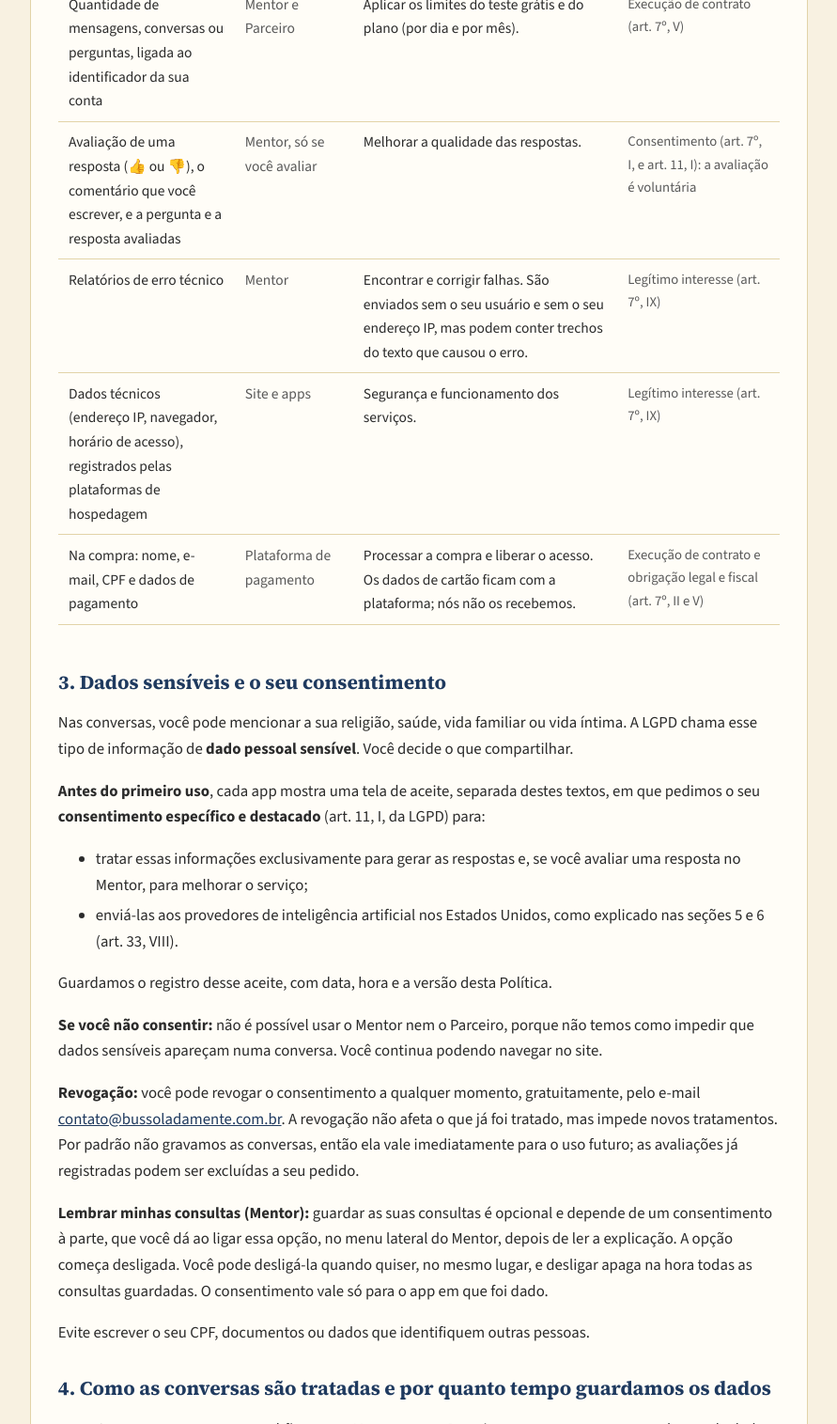
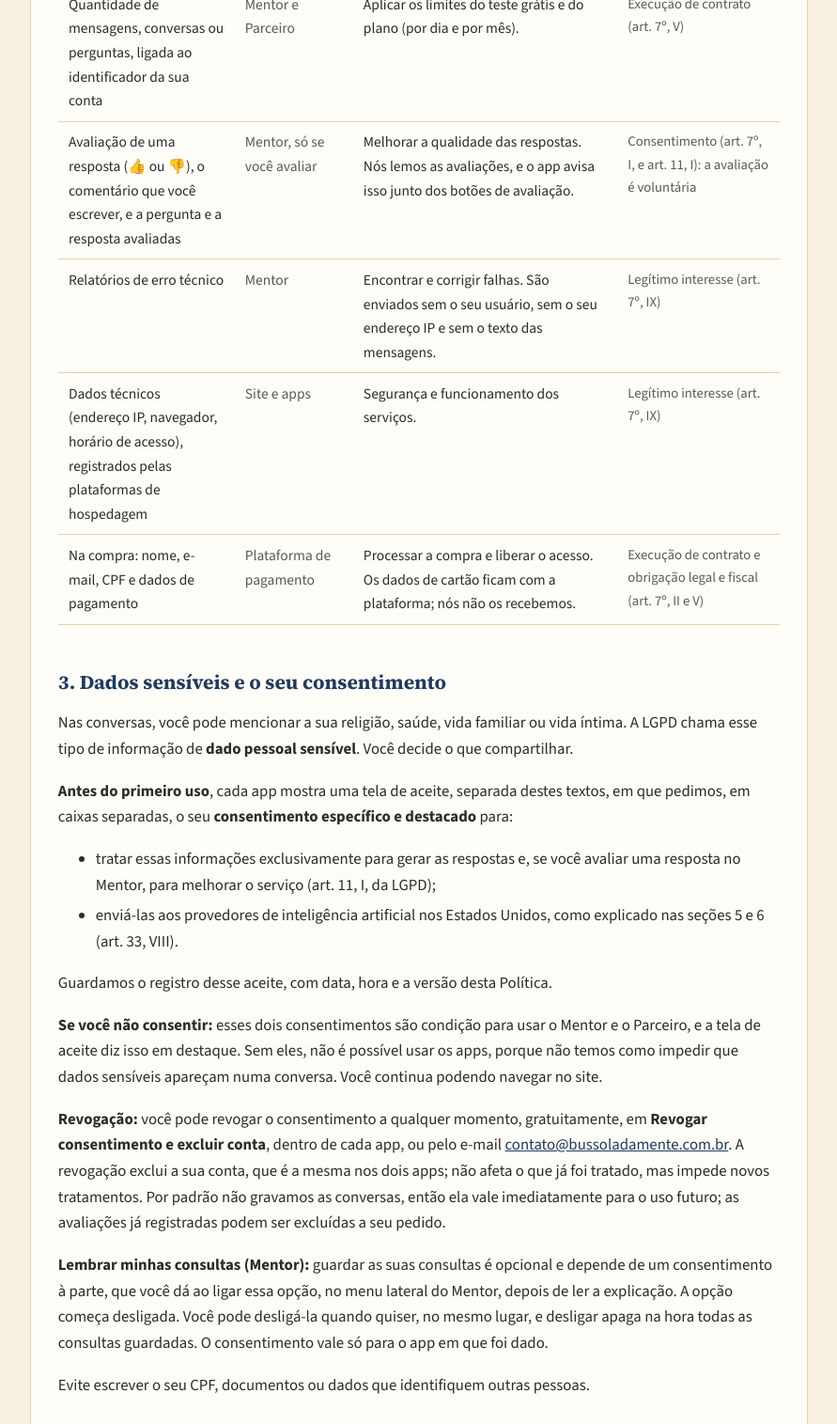
Before and after one commit to mois0770/bussoladamente, a plain HTML site: page privacidade.html in a window 1280 px wide. Shown: the part 1760-3275 px from the top of the page at 94% size, without its empty margins (194-1085 px from the left). Drawn offline with nearby package versions, Linux system fonts and the light colour scheme.

Commit message:
Página de venda sem promessas de saúde; Termos e Política: revogar no app, caixas separadas, Sentry sem texto, aviso nas avaliações
Co-Authored-By: Claude Opus 5.5 <noreply@anthropic.com>

```diff
--- a/privacidade.html
+++ b/privacidade.html
@@ -95,8 +95,8 @@ thead th { background: var(--pergaminho-escuro); color: var(--azul); }
       <tr><td>Consultas guardadas: as suas perguntas, as respostas e as fontes usadas, e a data em que você ligou ou desligou a opção</td><td class="app" data-rotulo="Onde">Mentor, só se você ligar "Lembrar minhas consultas"</td><td data-rotulo="Para quê">Mostrar as suas consultas anteriores e continuar a conversa a partir delas.</td><td class="base" data-rotulo="Base legal">Consentimento específico e destacado (art. 7º, I, e art. 11, I), dado na própria opção</td></tr>
       <tr><td>Resumo interno da conversa (o "mapa"), criado pela IA</td><td class="app" data-rotulo="Onde">Parceiro</td><td data-rotulo="Para quê">Manter o fio da conversa entre uma resposta e outra.</td><td class="base" data-rotulo="Base legal">As mesmas das mensagens</td></tr>
       <tr><td>Quantidade de mensagens, conversas ou perguntas, ligada ao identificador da sua conta</td><td class="app" data-rotulo="Onde">Mentor e Parceiro</td><td data-rotulo="Para quê">Aplicar os limites do teste grátis e do plano (por dia e por mês).</td><td class="base" data-rotulo="Base legal">Execução de contrato (art. 7º, V)</td></tr>
-      <tr><td>Avaliação de uma resposta (👍&nbsp;ou&nbsp;👎), o comentário que você escrever, e a pergunta e a resposta avaliadas</td><td class="app" data-rotulo="Onde">Mentor, só se você avaliar</td><td data-rotulo="Para quê">Melhorar a qualidade das respostas.</td><td class="base" data-rotulo="Base legal">Consentimento (art. 7º, I, e art. 11, I): a avaliação é voluntária</td></tr>
-      <tr><td>Relatórios de erro técnico</td><td class="app" data-rotulo="Onde">Mentor</td><td data-rotulo="Para quê">Encontrar e corrigir falhas. São enviados sem o seu usuário e sem o seu endereço IP, mas podem conter trechos do texto que causou o erro.</td><td class="base" data-rotulo="Base legal">Legítimo interesse (art. 7º, IX)</td></tr>
+      <tr><td>Avaliação de uma resposta (👍&nbsp;ou&nbsp;👎), o comentário que você escrever, e a pergunta e a resposta avaliadas</td><td class="app" data-rotulo="Onde">Mentor, só se você avaliar</td><td data-rotulo="Para quê">Melhorar a qualidade das respostas. Nós lemos as avaliações, e o app avisa isso junto dos botões de avaliação.</td><td class="base" data-rotulo="Base legal">Consentimento (art. 7º, I, e art. 11, I): a avaliação é voluntária</td></tr>
+      <tr><td>Relatórios de erro técnico</td><td class="app" data-rotulo="Onde">Mentor</td><td data-rotulo="Para quê">Encontrar e corrigir falhas. São enviados sem o seu usuário, sem o seu endereço IP e sem o texto das mensagens.</td><td class="base" data-rotulo="Base legal">Legítimo interesse (art. 7º, IX)</td></tr>
       <tr><td>Dados técnicos (endereço IP, navegador, horário de acesso), registrados pelas plataformas de hospedagem</td><td class="app" data-rotulo="Onde">Site e apps</td><td data-rotulo="Para quê">Segurança e funcionamento dos serviços.</td><td class="base" data-rotulo="Base legal">Legítimo interesse (art. 7º, IX)</td></tr>
       <tr><td>Na compra: nome, e-mail, CPF e dados de pagamento</td><td class="app" data-rotulo="Onde">Plataforma de pagamento</td><td data-rotulo="Para quê">Processar a compra e liberar o acesso. Os dados de cartão ficam com a plataforma; nós não os recebemos.</td><td class="base" data-rotulo="Base legal">Execução de contrato e obrigação legal e fiscal (art. 7º, II e V)</td></tr>
     </tbody>
@@ -105,14 +105,14 @@ thead th { background: var(--pergaminho-escuro); color: var(--azul); }
 
   <h2>3. Dados sensíveis e o seu consentimento</h2>
   <p>Nas conversas, você pode mencionar a sua religião, saúde, vida familiar ou vida íntima. A LGPD chama esse tipo de informação de <strong>dado pessoal sensível</strong>. Você decide o que compartilhar.</p>
-  <p><strong>Antes do primeiro uso</strong>, cada app mostra uma tela de aceite, separada destes textos, em que pedimos o seu <strong>consentimento específico e destacado</strong> (art. 11, I, da LGPD) para:</p>
+  <p><strong>Antes do primeiro uso</strong>, cada app mostra uma tela de aceite, separada destes textos, em que pedimos, em caixas separadas, o seu <strong>consentimento específico e destacado</strong> para:</p>
   <ul>
-    <li>tratar essas informações exclusivamente para gerar as respostas e, se você avaliar uma resposta no Mentor, para melhorar o serviço;</li>
+    <li>tratar essas informações exclusivamente para gerar as respostas e, se você avaliar uma resposta no Mentor, para melhorar o serviço (art. 11, I, da LGPD);</li>
     <li>enviá-las aos provedores de inteligência artificial nos Estados Unidos, como explicado nas seções 5 e 6 (art. 33, VIII).</li>
   </ul>
   <p>Guardamos o registro desse aceite, com data, hora e a versão desta Política.</p>
-  <p><strong>Se você não consentir:</strong> não é possível usar o Mentor nem o Parceiro, porque não temos como impedir que dados sensíveis apareçam numa conversa. Você continua podendo navegar no site.</p>
-  <p><strong>Revogação:</strong> você pode revogar o consentimento a qualquer momento, gratuitamente, pelo e-mail <a href="mailto:contato@bussoladamente.com.br">contato@bussoladamente.com.br</a>. A revogação não afeta o que já foi tratado, mas impede novos tratamentos. Por padrão não gravamos as conversas, então ela vale imediatamente para o uso futuro; as avaliações já registradas podem ser excluídas a seu pedido.</p>
+  <p><strong>Se você não consentir:</strong> esses dois consentimentos são condição para usar o Mentor e o Parceiro, e a tela de aceite diz isso em destaque. Sem eles, não é possível usar os apps, porque não temos como impedir que dados sensíveis apareçam numa conversa. Você continua podendo navegar no site.</p>
+  <p><strong>Revogação:</strong> você pode revogar o consentimento a qualquer momento, gratuitamente, em <strong>Revogar consentimento e excluir conta</strong>, dentro de cada app, ou pelo e-mail <a href="mailto:contato@bussoladamente.com.br">contato@bussoladamente.com.br</a>. A revogação exclui a sua conta, que é a mesma nos dois apps; não afeta o que já foi tratado, mas impede novos tratamentos. Por padrão não gravamos as conversas, então ela vale imediatamente para o uso futuro; as avaliações já registradas podem ser excluídas a seu pedido.</p>
   <p><strong>Lembrar minhas consultas (Mentor):</strong> guardar as suas consultas é opcional e depende de um consentimento à parte, que você dá ao ligar essa opção, no menu lateral do Mentor, depois de ler a explicação. A opção começa desligada. Você pode desligá-la quando quiser, no mesmo lugar, e desligar apaga na hora todas as consultas guardadas. O consentimento vale só para o app em que foi dado.</p>
   <p>Evite escrever o seu CPF, documentos ou dados que identifiquem outras pessoas.</p>
 
```
Also changed, not shown: index.html (+6 -6 lines), termos.html (+1 -1 lines).
